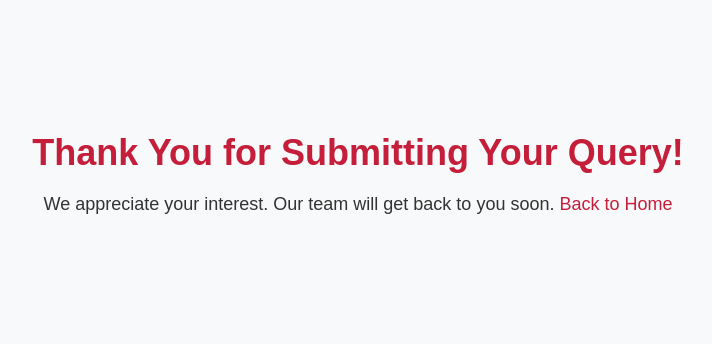
After one commit to MahiAh19/TP, a Django app: page /thankyou in a window 1280 px wide. The commit adds this page. Shown: the top 344 px of the page, without its empty margins (282-994 px from the left). Run offline with Django 4.2, Linux system fonts and the light colour scheme.

Commit message:
added email sending option

```diff
--- /dev/null
+++ b/TourismPoint/Tourism_app/templates/thankyou.html
@@ -0,0 +1,39 @@
+<!DOCTYPE html>
+<html>
+<head>
+    <title>Thank You</title>
+    <style>
+        body {
+            font-family: Arial, sans-serif;
+            background-color: #f8f9fa; /* Light gray background */
+        }
+        .container {
+            text-align: center;
+            padding: 100px 0;
+        }
+        h1 {
+            color: #C41E3A;
+            font-size: 36px;
+            margin-bottom: 20px;
+        }
+        p {
+            color: #333; /* Dark gray text */
+            font-size: 18px;
+            margin-bottom: 30px;
+        }
+        a {
+            color: #C41E3A;
+            text-decoration: none;
+        }
+        a:hover {
+            text-decoration: underline;
+        }
+    </style>
+</head>
+<body>
+    <div class="container">
+        <h1>Thank You for Submitting Your Query!</h1>
+        <p>We appreciate your interest. Our team will get back to you soon. <a href="{% url 'home' %}">Back to Home</a></p>
+    </div>
+</body>
+</html>
--- a/TourismPoint/Tourism_app/urls.py
+++ b/TourismPoint/Tourism_app/urls.py
@@ -4,5 +4,6 @@ from . import views
 urlpatterns = [
     path('', views.home, name='home'),
     path('customer_list/', views.customer_list, name='customer-list'),
-    path('get_query/<int:query_id>/', views.get_query, name='get-query')
+    path('get_query/<int:query_id>/', views.get_query, name='get-query'),
+    path('thankyou', views.thankyou, name='thankyou'),
 ]
--- a/TourismPoint/Tourism_app/views.py
+++ b/TourismPoint/Tourism_app/views.py
@@ -1,13 +1,43 @@
-from django.shortcuts import render
+from django.shortcuts import render, redirect
 from rest_framework.response import Response
 from rest_framework.decorators import api_view
 from rest_framework import status
 from .models import Customer, Queries
 from .serializers import CustomerSerializer, QueriesSerializer
 
+from django.contrib import messages
+from django.core.mail import send_mail
+
 # Create your views here.
 def home(request):
+    if request.method == 'POST':
+        # Process the form data here
+        # ...
+
+        name = request.POST.get('name')
+        email = request.POST.get('email')
+        phone = request.POST.get('phone')
+        destination = request.POST.get('destination')
+        departure = request.POST.get('departure')
+        date_of_travel = request.POST.get('date_of_travel')
+
+        # Send email
+        subject = 'New Travel Query Submission'
+        message = f'Name: {name}\nEmail: {email}\nPhone: {phone}\nDestination: {destination}\nDeparture: {departure}\nDate of Travel: {date_of_travel}'
+        from_email = 'ahsanmahi019@gmail.com'  # Use the same email as in EMAIL_HOST_USER
+        recipient_list = ['organization@example.com']  # Replace with the organization's email address
+
+        send_mail(subject, message, from_email, recipient_list, fail_silently=False)
+
+        # Add a success message to the user's session
+        messages.success(request, 'Form submitted successfully!')
+
+        return redirect('thankyou')
+
     return render(request, 'home.html')
+
+def thankyou(request):
+    return render(request, 'thankyou.html')
 
 @api_view(['GET'])
 def customer_list(request):
```
Also changed, not shown: TourismPoint/TourismPoint/settings.py (+7 -0 lines), TourismPoint/Tourism_app/templates/home.html (+103 -3 lines).
